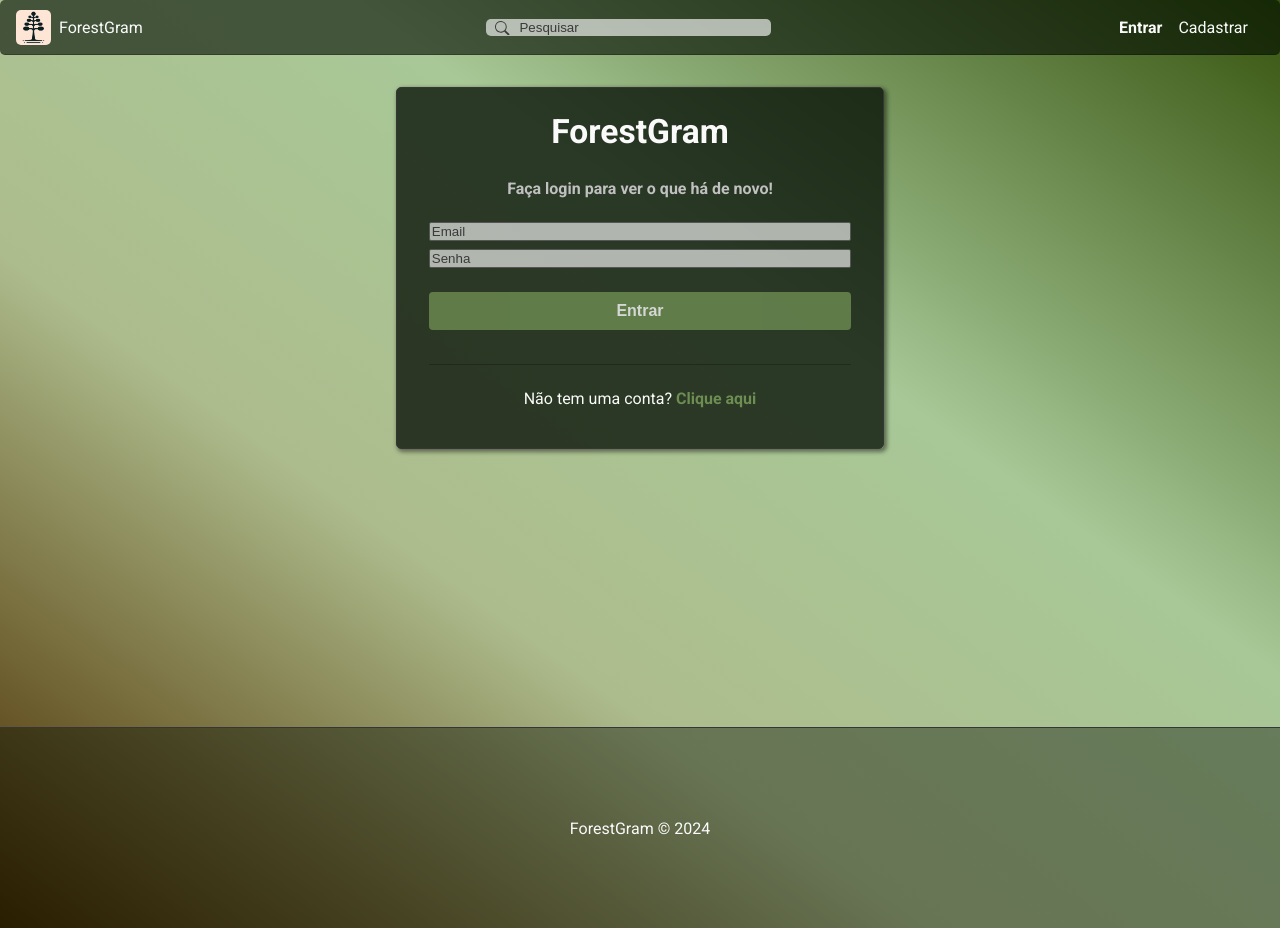
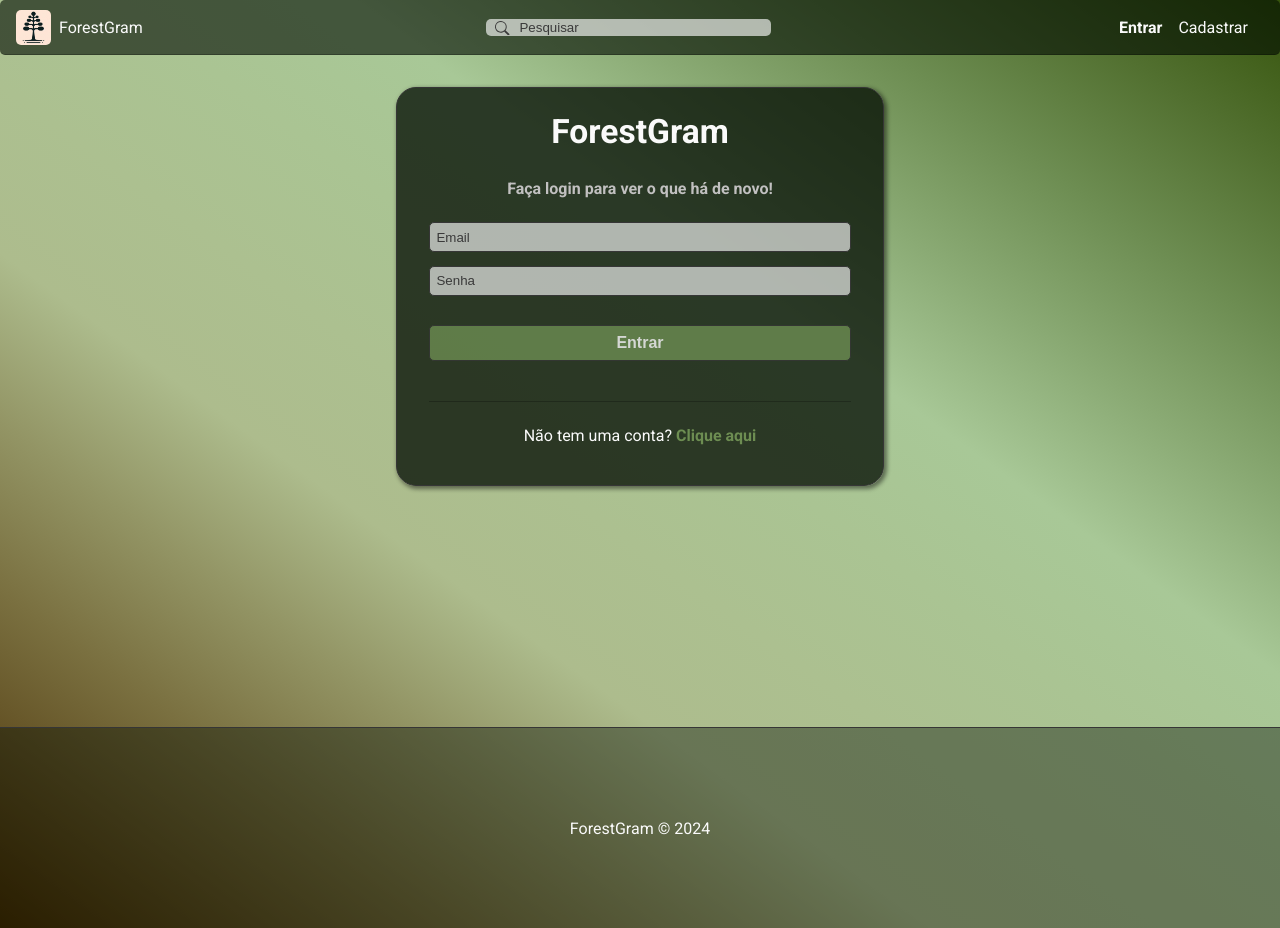
Before and after one commit to Rodrigo-Rods/ReactGram, a React (Create React App) app in the folder 12_ReactGram/frontend/: page /login in a window 1280 px wide. Built offline with nearby package versions, Linux system fonts and the light colour scheme.

Commit message:
Finalização do CSS das paginas e estilização dos menus

```diff
--- a/12_ReactGram/frontend/src/pages/Auth/Auth.css
+++ b/12_ReactGram/frontend/src/pages/Auth/Auth.css
@@ -6,7 +6,15 @@
     max-width: 33%;
     margin: 2em auto;
     box-shadow: 2px 2px 4px 1px #00000075;
+    border-radius: 20px;
+}
+
+#login input,
+#register input {
+    padding: 0.5em;
+    margin-bottom: 1em;
     border-radius: 5px;
+    border: 1px solid #363636;
 }
 
 #login h2,
--- a/12_ReactGram/frontend/src/pages/EditProfile/EditProfile.css
+++ b/12_ReactGram/frontend/src/pages/EditProfile/EditProfile.css
@@ -5,6 +5,7 @@
     max-width: 33%;
     margin: 2em auto;
     text-align: center;
+    border-radius: 20px;
 }
 
 .subtitle {
--- a/12_ReactGram/frontend/src/pages/Home/Home.css
+++ b/12_ReactGram/frontend/src/pages/Home/Home.css
@@ -1,17 +1,24 @@
 #home {
     width: 50%;
     margin: 0 auto;
+}
+
+.home-post{
+    margin-top: 1em;
+    border-radius: 20px;
+    margin-bottom: 1em;
+    background-color: var(--color03);
     padding-top: 2em;
-    background-color: var(--color03);
     padding-right: 3em;
     padding-left: 3em;
+    padding-bottom: .5em;
 }
 
 #home .btn{
     display: block;
     max-width: 80px;
     text-align: center;
-    margin-bottom: 2em;
+    margin-bottom: 1em;
     margin-top: 0.5em;
 }
 
--- a/12_ReactGram/frontend/src/pages/Home/Home.js
+++ b/12_ReactGram/frontend/src/pages/Home/Home.js
@@ -41,7 +41,7 @@ const Home = () => {
     return (
         <div id="home">
             {photos && photos.map((photo) => (
-                <div key={photo._id}>
+                <div className="home-post" key={photo._id}>
                     <PhotoItem photo={photo} />
                     <LikeContainer photo={photo} user={user} handleLike={handleLike} />
                     <Link className="btn " to={`/photos/${photo._id}`}>Ver mais</Link>
--- a/12_ReactGram/frontend/src/pages/Profile/Profile.css
+++ b/12_ReactGram/frontend/src/pages/Profile/Profile.css
@@ -4,6 +4,8 @@
     width: 60%;
     margin: 0 auto;
     background-color: var(--color02);
+    border-radius: 20px;
+    margin-top: 1em;
   }
 
   .profile-header {
```
Also changed, not shown: 2 other files (tests, documents, lock files or other folders).
